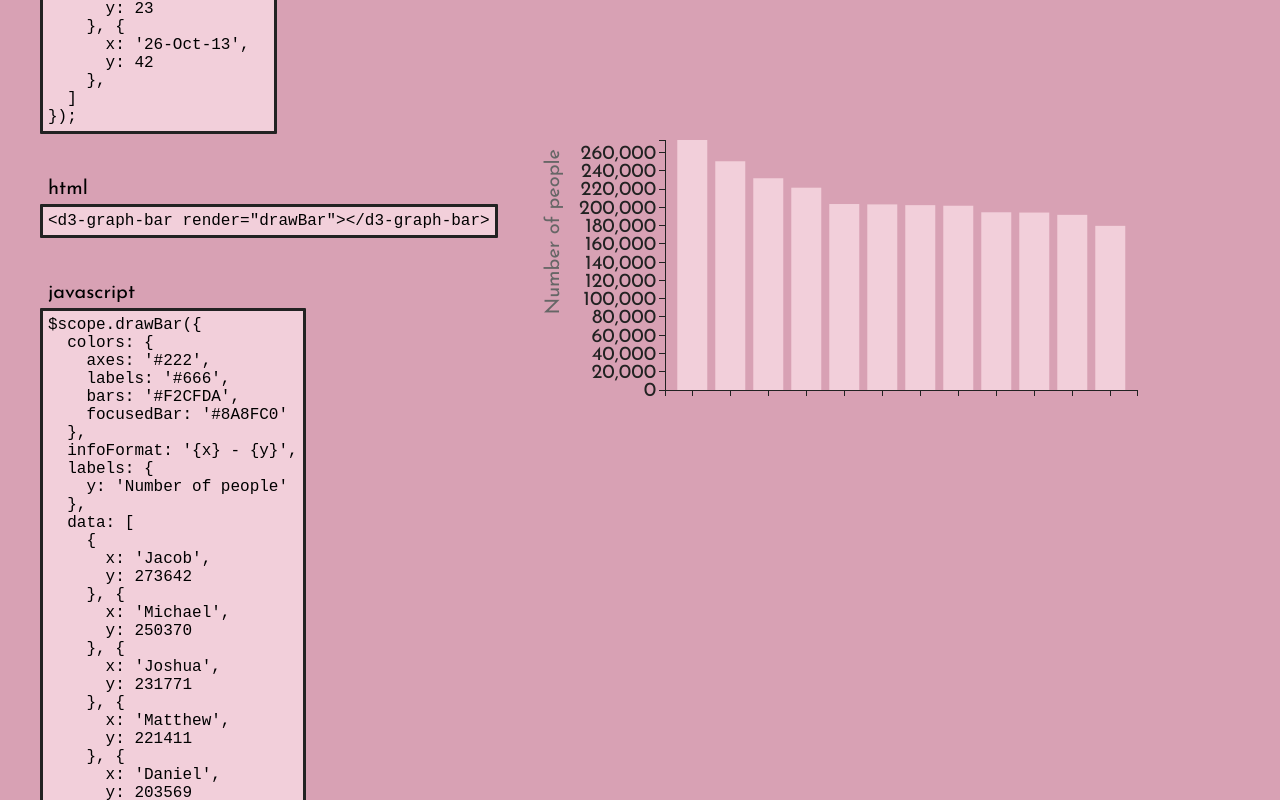
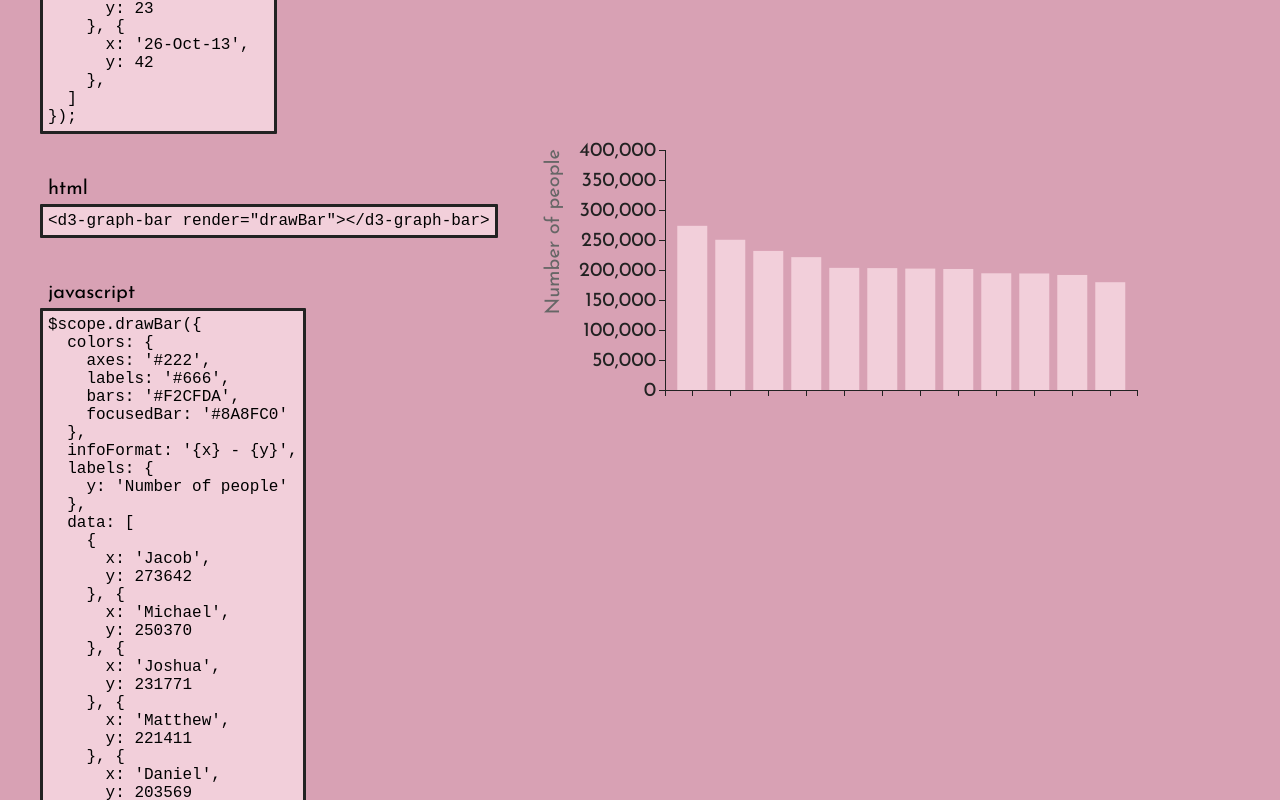
Before and after one commit to picardy/angular-graphs, a website: page index.html in a window 1280 px wide. Shown: the part 1440-2240 px from the top of the page. Drawn offline with Linux system fonts and the light colour scheme.

Commit message:
add max range

```diff
--- a/index.html
+++ b/index.html
@@ -193,6 +193,9 @@
             labels: {
               y: 'Number of people'
             },
+            max: {
+              y: 400000
+            },
             data: [
               {
                 x: 'Jacob',
@@ -296,6 +299,7 @@
           });
 
           function drawBarGraph(isHorizontal) {
+
               $scope.drawBarVH({
                 colors: {
                   axes: '#222',
@@ -304,7 +308,7 @@
                   focusedBar: '#8A8FC0'
                 },
                 orientation: isHorizontal ? 'horizontal' : 'vertical',
-                infoFormat: '{x} - {y}',
+                infoFormat: '{y} - {x}',
                 labels: {
                   y: 'Number of people'
                 },
--- a/src/angular-graphs.bar.js
+++ b/src/angular-graphs.bar.js
@@ -53,6 +53,7 @@ angular.module('picardy.graphs.bar', ['picardy.graphs.common'])
       info = common.newLayer(svg, 'info');
 
       margin = {
+        top: 10,
         info: 50
       };
 
@@ -76,20 +77,34 @@ angular.module('picardy.graphs.bar', ['picardy.graphs.common'])
 
       function drawYAxis (done) {
         var axisLength = options.height,
-            yAxis;
+            yAxis, range;
 
         if (isVertical()) {
           axisLength -= margin.info;
+          axisLength -= margin.top;
           y = d3.scale.linear().range([axisLength, 0]);
-          y.domain([0, d3.max(options.data, function (d) {
-            return d.y;
-          })]);
+
+          if (options.max && options.max.y) {
+              range = [0, options.max.y];
+          } else {
+              range = [0, d3.max(options.data, function (d) {
+                return d.y;
+              })];
+          }
+
+          y.domain(range);
         } else {
           axisLength -= margin.info + margin.label + 21;
           y = d3.scale.ordinal().rangeRoundBands([0, axisLength], 0.2);
-          y.domain(options.data.map(function (d) {
-            return d.x;
-          }));
+
+          if (options.max && options.max.y) {
+              range = [0, options.max.y];
+          } else {
+              range = options.data.map(function (d) {
+                return d.x;
+              });
+          }
+          y.domain(range);
         }
 
         yAxis = d3.svg.axis()
@@ -112,6 +127,7 @@ angular.module('picardy.graphs.bar', ['picardy.graphs.common'])
                 if (isVertical()) {
                   margin.yAxis = this.getBBox().width;
                   xPos = margin.label + margin.yAxis + 20;
+                  yPos += margin.top;
                 } else {
                   xPos += 20;
                   yPos += margin.info + margin.label + 20;
@@ -126,19 +142,30 @@ angular.module('picardy.graphs.bar', ['picardy.graphs.common'])
 
       function drawXAxis () {
         var axisLength = options.width - 21,
-            xAxis;
+            xAxis, range;
 
         if (isVertical()) {
           axisLength -= margin.label + margin.yAxis;
           x = d3.scale.ordinal().rangeRoundBands([0, axisLength], 0.2);
-          x.domain(options.data.map(function (d) {
-            return d.x;
-          }));
+          if (options.max && options.max.x) {
+              range = [0, options.max.x];
+          } else {
+              range = options.data.map(function (d) {
+                return d.x;
+              });
+          }
+          x.domain(range);
         } else {
           x = d3.scale.linear().range([axisLength, 0]);
-          x.domain([0, d3.max(options.data, function (d) {
-            return d.y;
-          })]);
+          if (options.max && options.max.y) {
+              range = [0, options.max.y];
+          } else {
+              range = [0, d3.max(options.data, function (d) {
+                return d.y;
+              })];
+          }
+
+          x.domain(range);
         }
 
         xAxis = d3.svg.axis()
@@ -239,14 +266,14 @@ angular.module('picardy.graphs.bar', ['picardy.graphs.common'])
         var attrTransitions = {
           transform: function (d) {
             return isVertical()
-              ? common.translate(margin.label + margin.yAxis + 20 + x(d.x), y(d.y) + 1)
+              ? common.translate(margin.label + margin.yAxis + 20 + x(d.x), margin.top + y(d.y) + 1)
               : common.translate(20, margin.info + margin.label + y(d.x) + 21);
           }
         };
 
         if (isVertical()) {
           attrTransitions.height = function (d) {
-            return options.height - margin.info - y(d.y);
+            return options.height - margin.top - margin.info - y(d.y);
           };
         } else {
           attrTransitions.width = function (d) {
```
